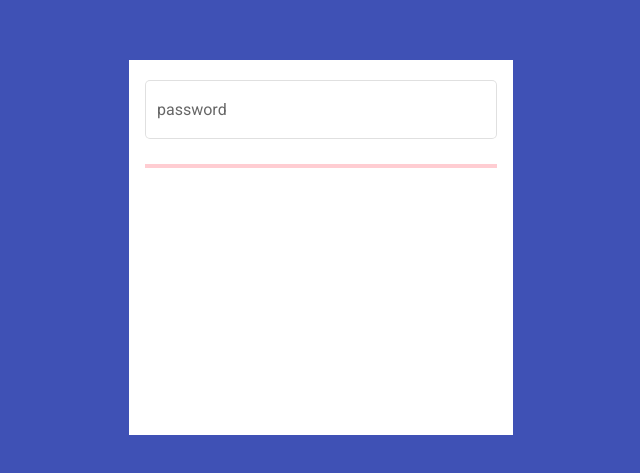
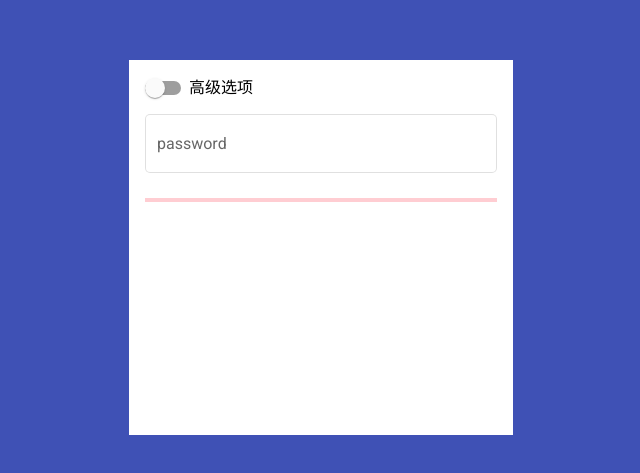
Before and after one commit to ice-drip/mazagran, an Angular app in the folder packages/playground/: page / in a window 1280 px wide. Shown: the part 153-626 px from the top of the page, without its empty margins (319-959 px from the left). Built offline with nearby package versions, Linux system fonts and the light colour scheme; what @kaffee/mazagran would draw is missing.

Commit message:
feat: 🎸 添加高级设置

```diff
--- a/packages/playground/src/app/app.component.html
+++ b/packages/playground/src/app/app.component.html
@@ -4,6 +4,10 @@
     [ngClass]="{ 'score-less-40': process <= 40, 'score-less-80': process < 80 && process > 40, 'score-more-80': process >= 80 }"
     style="min-height: 375px"
   >
+    <div class="mb-2">
+      <mat-slide-toggle color="primary" [(ngModel)]="advanced">高级选项</mat-slide-toggle>
+      <div></div>
+    </div>
     <mat-form-field appearance="outline" class="w-full">
       <mat-label>password</mat-label>
       <input matInput placeholder="password" [(ngModel)]="password" (ngModelChange)="handlePasswordChange()" />
--- a/packages/playground/src/app/app.module.ts
+++ b/packages/playground/src/app/app.module.ts
@@ -9,9 +9,10 @@ import { FormsModule } from "@angular/forms";
 import { MatIconModule } from "@angular/material/icon";
 import { MatProgressBarModule } from "@angular/material/progress-bar";
 import { MatButtonModule } from "@angular/material/button";
+import { MatSlideToggleModule } from "@angular/material/slide-toggle";
 @NgModule({
   declarations: [AppComponent],
-  imports: [BrowserModule, BrowserAnimationsModule, FlexLayoutModule, MatInputModule, FormsModule, MatIconModule, MatProgressBarModule, MatButtonModule],
+  imports: [BrowserModule, MatSlideToggleModule, BrowserAnimationsModule, FlexLayoutModule, MatInputModule, FormsModule, MatIconModule, MatProgressBarModule, MatButtonModule],
   providers: [],
   bootstrap: [AppComponent]
 })
```
